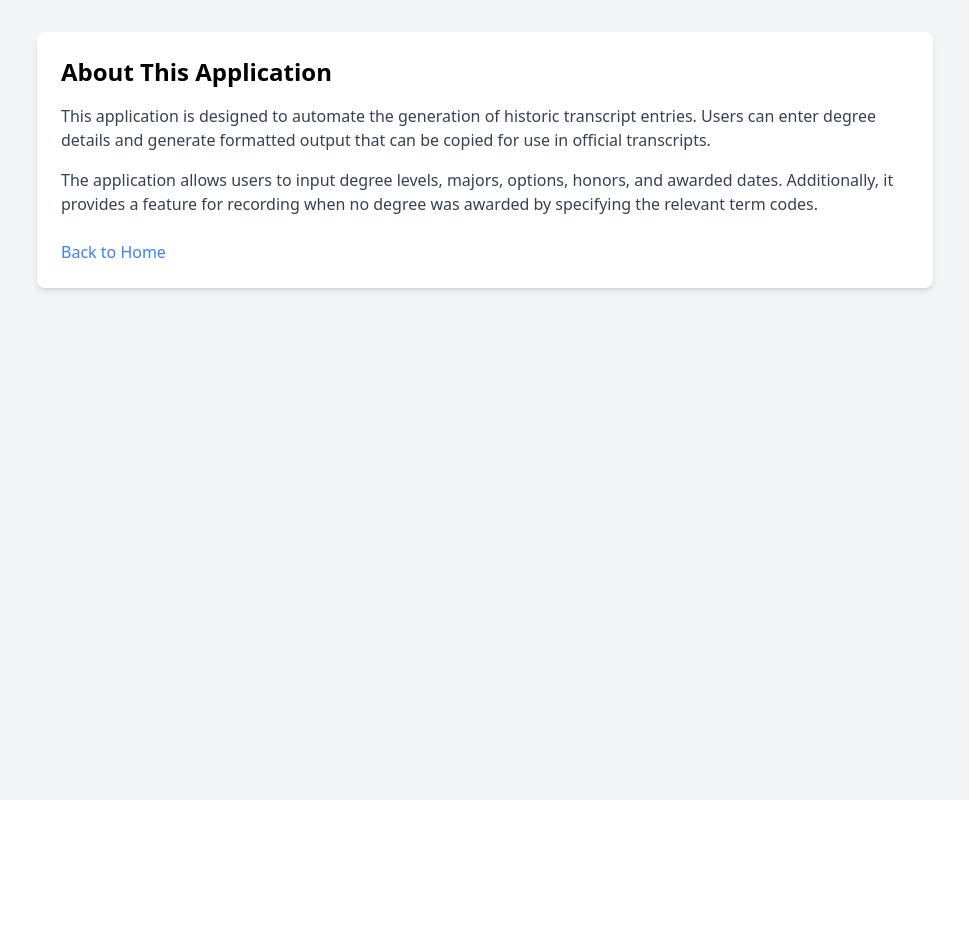
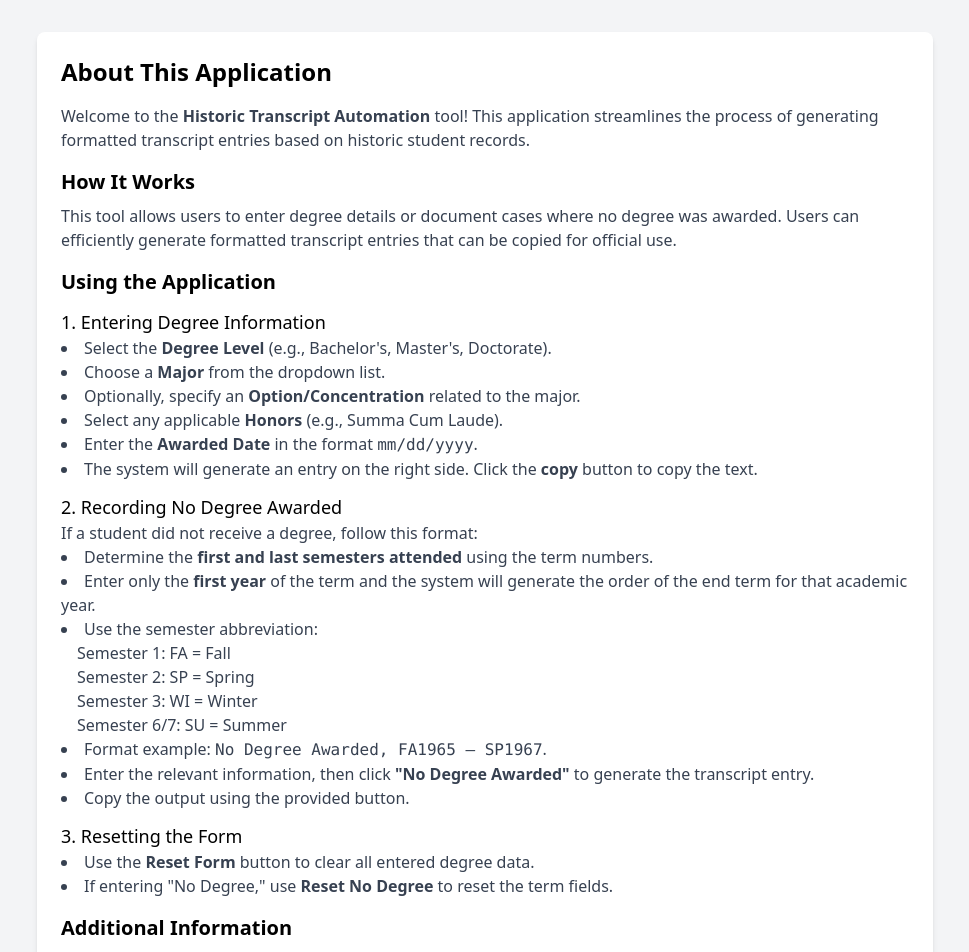
Before and after one commit to Atvempa/HistTranAuto, a React (Vite) app: page /about in a window 1280 px wide. Shown: the top 952 px of the page, without its empty margins (155-1124 px from the left). Before the commit the page ends 800 px from the top, so only its background shows below. Built offline with nearby package versions, Linux system fonts and the light colour scheme; no server answers.

Commit message:
updated the about page. vanessa approved.

```diff
--- a/src/about.tsx
+++ b/src/about.tsx
@@ -1,9 +1,4 @@
-import React, { useState } from 'react';
-import { BrowserRouter as Router, Route, Routes, Link } from 'react-router-dom';
-import { RefreshCw, Copy, Check } from 'lucide-react';
-import { Dropdown, TermInput, YearInput, DateInput } from './input-components';
-import { useDropdownData } from './use-dropdown-data';
-import { getTermCode } from './utility-functions';
+import { Link } from 'react-router-dom';
 
 function About() {
   return (
@@ -11,15 +6,58 @@ function About() {
       <div className="max-w-4xl mx-auto bg-white rounded-lg shadow-md p-6">
         <h1 className="text-2xl font-bold mb-4">About This Application</h1>
         <p className="text-gray-700 mb-4">
-          This application is designed to automate the generation of historic transcript entries.
-          Users can enter degree details and generate formatted output that can be copied for use
-          in official transcripts.
+          Welcome to the <strong>Historic Transcript Automation</strong> tool! This application streamlines the process of generating formatted transcript entries based on historic student records.
         </p>
+
+        <h2 className="text-xl font-semibold mt-4 mb-2">How It Works</h2>
         <p className="text-gray-700">
-          The application allows users to input degree levels, majors, options, honors, and awarded dates.
-          Additionally, it provides a feature for recording when no degree was awarded by specifying the
-          relevant term codes.
+          This tool allows users to enter degree details or document cases where no degree was awarded. Users can efficiently generate formatted transcript entries that can be copied for official use.
         </p>
+
+        <h2 className="text-xl font-semibold mt-4 mb-2">Using the Application</h2>
+
+        <h3 className="text-lg font-medium mt-3">1. Entering Degree Information</h3>
+        <ul className="list-disc list-inside text-gray-700">
+          <li>Select the <strong>Degree Level</strong> (e.g., Bachelor's, Master's, Doctorate).</li>
+          <li>Choose a <strong>Major</strong> from the dropdown list.</li>
+          <li>Optionally, specify an <strong>Option/Concentration</strong> related to the major.</li>
+          <li>Select any applicable <strong>Honors</strong> (e.g., Summa Cum Laude).</li>
+          <li>Enter the <strong>Awarded Date</strong> in the format <code>mm/dd/yyyy</code>.</li>
+          <li>The system will generate an entry on the right side. Click the <strong>copy</strong> button to copy the text.</li>
+        </ul>
+
+        <h3 className="text-lg font-medium mt-3">2. Recording No Degree Awarded</h3>
+        <p className="text-gray-700">
+          If a student did not receive a degree, follow this format:
+        </p>
+        <ul className="list-disc list-inside text-gray-700">
+          <li>Determine the <strong>first and last semesters attended</strong> using the term numbers.</li>
+          <li>Enter only the <strong>first year</strong> of the term and the system will generate the order of the end term for that academic year.</li>
+          <li>Use the semester abbreviation:
+            <ul className="list-inside ml-4">
+              <li>Semester 1: FA = Fall</li>
+              <li>Semester 2: SP = Spring</li>
+              <li>Semester 3: WI = Winter</li>
+              <li>Semester 6/7: SU = Summer</li>
+            </ul>
+          </li>
+          <li>Format example: <code>No Degree Awarded, FA1965 – SP1967</code>.</li>
+          <li>Enter the relevant information, then click <strong>"No Degree Awarded"</strong> to generate the transcript entry.</li>
+          <li>Copy the output using the provided button.</li>
+        </ul>
+
+        <h3 className="text-lg font-medium mt-3">3. Resetting the Form</h3>
+        <ul className="list-disc list-inside text-gray-700">
+          <li>Use the <strong>Reset Form</strong> button to clear all entered degree data.</li>
+          <li>If entering "No Degree," use <strong>Reset No Degree</strong> to reset the term fields.</li>
+        </ul>
+
+        <h2 className="text-xl font-semibold mt-4 mb-2">Additional Information</h2>
+        <ul className="list-disc list-inside text-gray-700">
+          <li>The application automatically formats transcript entries for consistency.</li>
+          <li>The search icons in the dropdown fields help users quickly find relevant options.</li>
+        </ul>
+
         <div className="mt-6">
           <Link to="/" className="text-blue-500 hover:underline">Back to Home</Link>
         </div>
```
